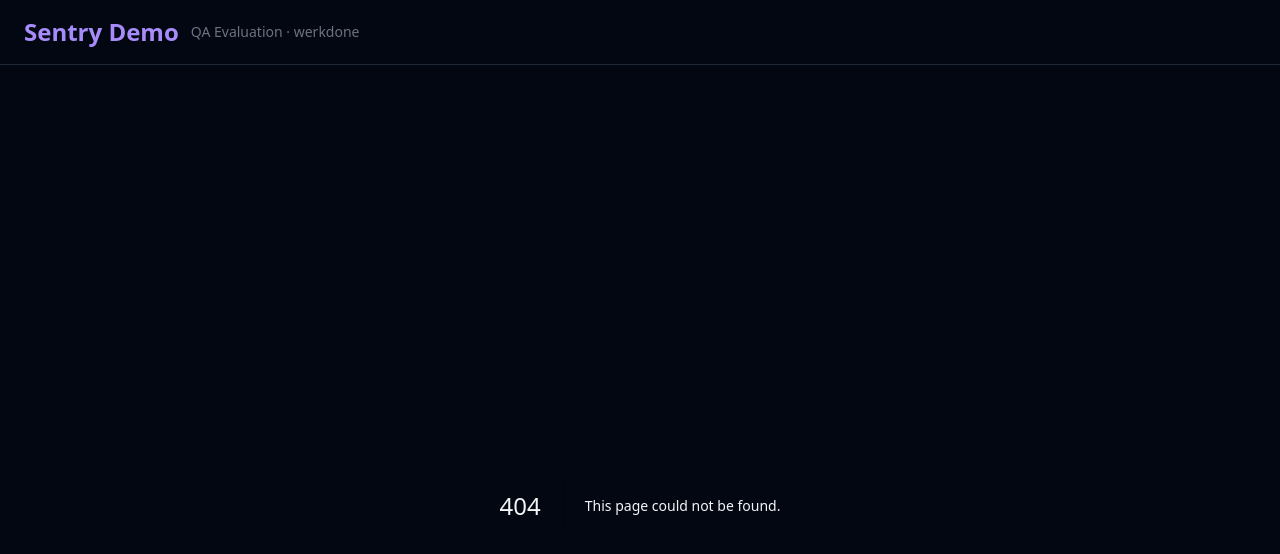
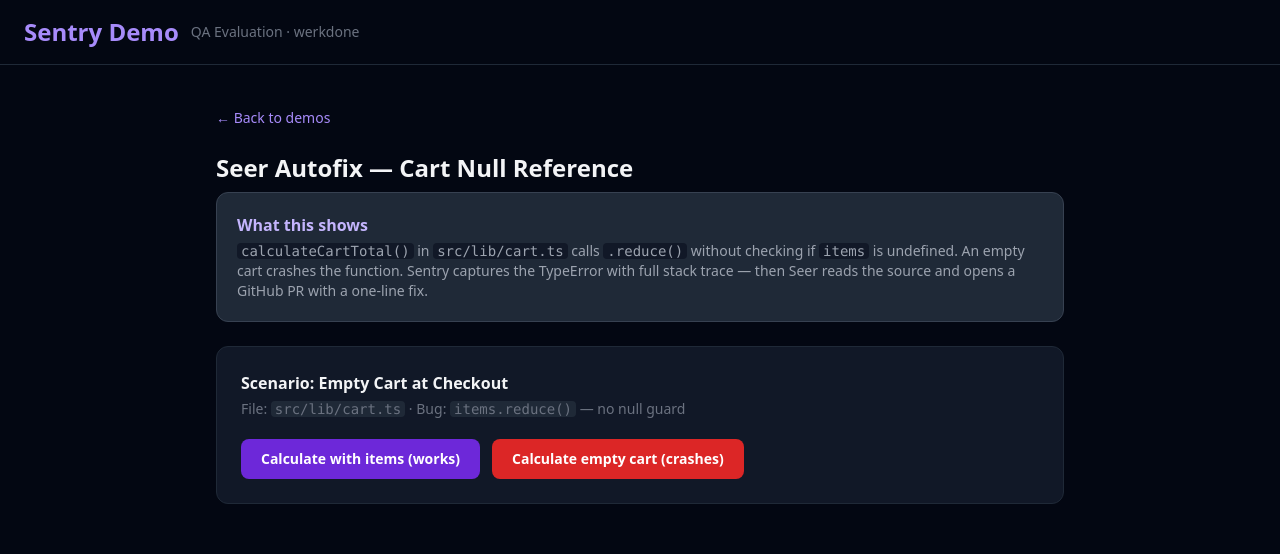
Before and after one commit to lukydwisaputra/sentry-simulation, a Next.js app: page /demo/seer-cart in a window 1280 px wide. Before the commit this address had no page. Shown: the top 554 px of the page. Built offline with nearby package versions, Linux system fonts and the light colour scheme.

Commit message:
feat: add cart null-reference bug for Seer autofix demo

```diff
--- /dev/null
+++ b/src/app/demo/seer-cart/page.tsx
@@ -0,0 +1,133 @@
+"use client";
+
+import { useState } from "react";
+import Link from "next/link";
+import { calculateCartTotal, CartItem } from "@/lib/cart";
+
+const MOCK_ITEMS: CartItem[] = [
+  { id: "1", name: "Pro Plan", price: 99, quantity: 1 },
+  { id: "2", name: "Add-on Seat", price: 25, quantity: 3 },
+];
+
+export default function SeerCartPage() {
+  const [status, setStatus] = useState<"idle" | "success" | "crashed">("idle");
+  const [total, setTotal] = useState<number | null>(null);
+  const [errorMsg, setErrorMsg] = useState<string | null>(null);
+
+  function triggerWithItems() {
+    try {
+      const result = calculateCartTotal(MOCK_ITEMS);
+      setTotal(result);
+      setStatus("success");
+    } catch (err) {
+      const e = err as Error;
+      setErrorMsg(e.message);
+      setStatus("crashed");
+      import("@sentry/nextjs").then(({ captureException }) =>
+        captureException(err, {
+          tags: { scenario: "seer-cart", trigger: "with-items" },
+          extra: { items: MOCK_ITEMS },
+        })
+      );
+    }
+  }
+
+  function triggerEmpty() {
+    try {
+      // Simulates empty cart — passes undefined to trigger the bug
+      const result = calculateCartTotal(undefined);
+      setTotal(result);
+      setStatus("success");
+    } catch (err) {
+      const e = err as Error;
+      setErrorMsg(e.message);
+      setStatus("crashed");
+      import("@sentry/nextjs").then(({ captureException }) =>
+        captureException(err, {
+          tags: { scenario: "seer-cart", trigger: "empty-cart" },
+          extra: { items: null, reason: "user had empty cart at checkout" },
+        })
+      );
+    }
+  }
+
+  function reset() {
+    setStatus("idle");
+    setTotal(null);
+    setErrorMsg(null);
+  }
+
+  return (
+    <div>
+      <Link href="/" className="text-violet-400 text-sm mb-6 inline-block hover:underline">
+        ← Back to demos
+      </Link>
+
+      <h2 className="text-2xl font-bold mb-2">Seer Autofix — Cart Null Reference</h2>
+
+      <div className="bg-gray-800 rounded-xl p-5 mb-6 border border-gray-700">
+        <h3 className="font-semibold text-violet-300 mb-1">What this shows</h3>
+        <p className="text-gray-400 text-sm">
+          <code className="bg-gray-900 px-1 rounded">calculateCartTotal()</code> in{" "}
+          <code className="bg-gray-900 px-1 rounded">src/lib/cart.ts</code> calls{" "}
+          <code className="bg-gray-900 px-1 rounded">.reduce()</code> without checking if{" "}
+          <code className="bg-gray-900 px-1 rounded">items</code> is undefined. An empty cart crashes
+          the function. Sentry captures the TypeError with full stack trace — then Seer reads the source
+          and opens a GitHub PR with a one-line fix.
+        </p>
+      </div>
+
+      <div className="bg-gray-900 rounded-xl p-6 border border-gray-800 mb-4">
+        <h3 className="font-semibold mb-1">Scenario: Empty Cart at Checkout</h3>
+        <p className="text-gray-500 text-sm mb-5">
+          File: <code className="bg-gray-800 px-1 rounded">src/lib/cart.ts</code> ·{" "}
+          Bug: <code className="bg-gray-800 px-1 rounded">items.reduce()</code> — no null guard
+        </p>
+
+        {status === "idle" && (
+          <div className="flex gap-3 flex-wrap">
+            <button
+              onClick={triggerWithItems}
+              className="bg-violet-700 hover:bg-violet-800 text-white font-semibold px-5 py-2.5 rounded-lg transition-colors text-sm"
+            >
+              Calculate with items (works)
+            </button>
+            <button
+              onClick={triggerEmpty}
+              className="bg-red-600 hover:bg-red-700 text-white font-semibold px-5 py-2.5 rounded-lg transition-colors text-sm"
+            >
+              Calculate empty cart (crashes)
+            </button>
+          </div>
+        )}
+
+        {status === "success" && (
+          <div>
+            <div className="bg-green-950 border border-green-700 rounded-lg px-4 py-3 mb-4">
+              <p className="text-green-300 font-mono text-sm">Cart total: ${total}</p>
+            </div>
+            <button onClick={reset} className="text-sm text-gray-500 hover:text-gray-300 underline">Reset</button>
+          </div>
+        )}
+
+        {status === "crashed" && (
+          <div>
+            <div className="bg-red-950 border border-red-700 rounded-lg px-4 py-3 mb-4">
+              <p className="text-red-400 font-mono text-sm">TypeError: {errorMsg}</p>
+            </div>
+            <div className="bg-gray-800 rounded-lg p-4 mb-4 text-sm text-gray-300 space-y-2">
+              <p className="font-semibold text-white">Next: Use Seer to fix this</p>
+              <ol className="list-decimal list-inside space-y-1 text-gray-400">
+                <li>Open <a href="https://sentry.io" target="_blank" rel="noopener noreferrer" className="text-violet-400 underline">Sentry Issues</a> — find the TypeError</li>
+                <li>Click <strong className="text-white">Autofix</strong> in the issue detail</li>
+                <li>Seer reads <code className="bg-gray-900 px-1 rounded">src/lib/cart.ts</code> and proposes fix</li>
+                <li>Click <strong className="text-white">Create PR</strong> — GitHub PR opens in this repo</li>
+              </ol>
+            </div>
+            <button onClick={reset} className="text-sm text-gray-500 hover:text-gray-300 underline">Reset</button>
+          </div>
+        )}
+      </div>
+    </div>
+  );
+}
--- /dev/null
+++ b/src/lib/cart.ts
@@ -0,0 +1,11 @@
+export type CartItem = {
+  id: string;
+  name: string;
+  price: number;
+  quantity: number;
+};
+
+export function calculateCartTotal(items: CartItem[] | undefined): number {
+  // BUG: items can be undefined when cart is empty — .reduce() will throw TypeError
+  return items.reduce((sum, item) => sum + item.price * item.quantity, 0);
+}
```
